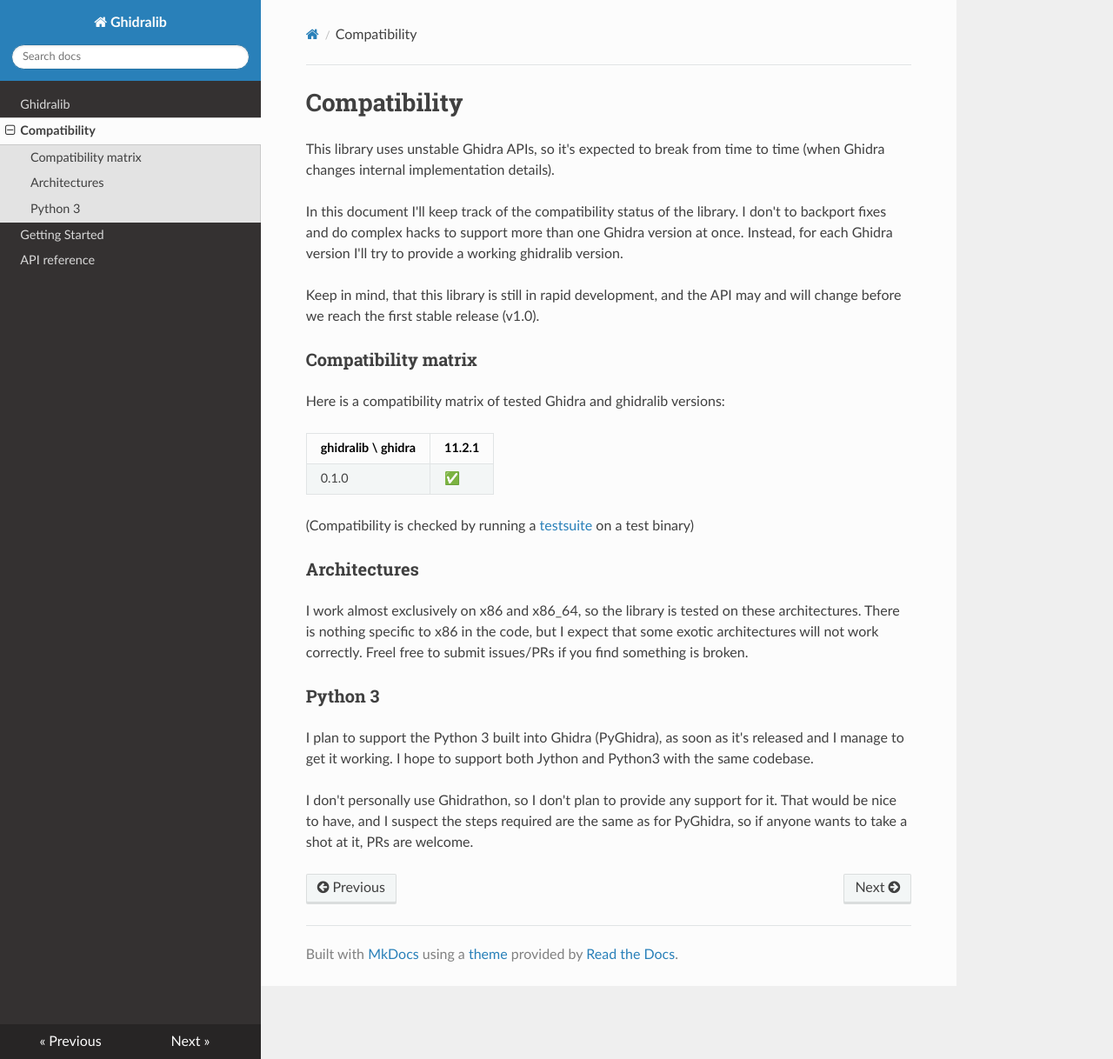
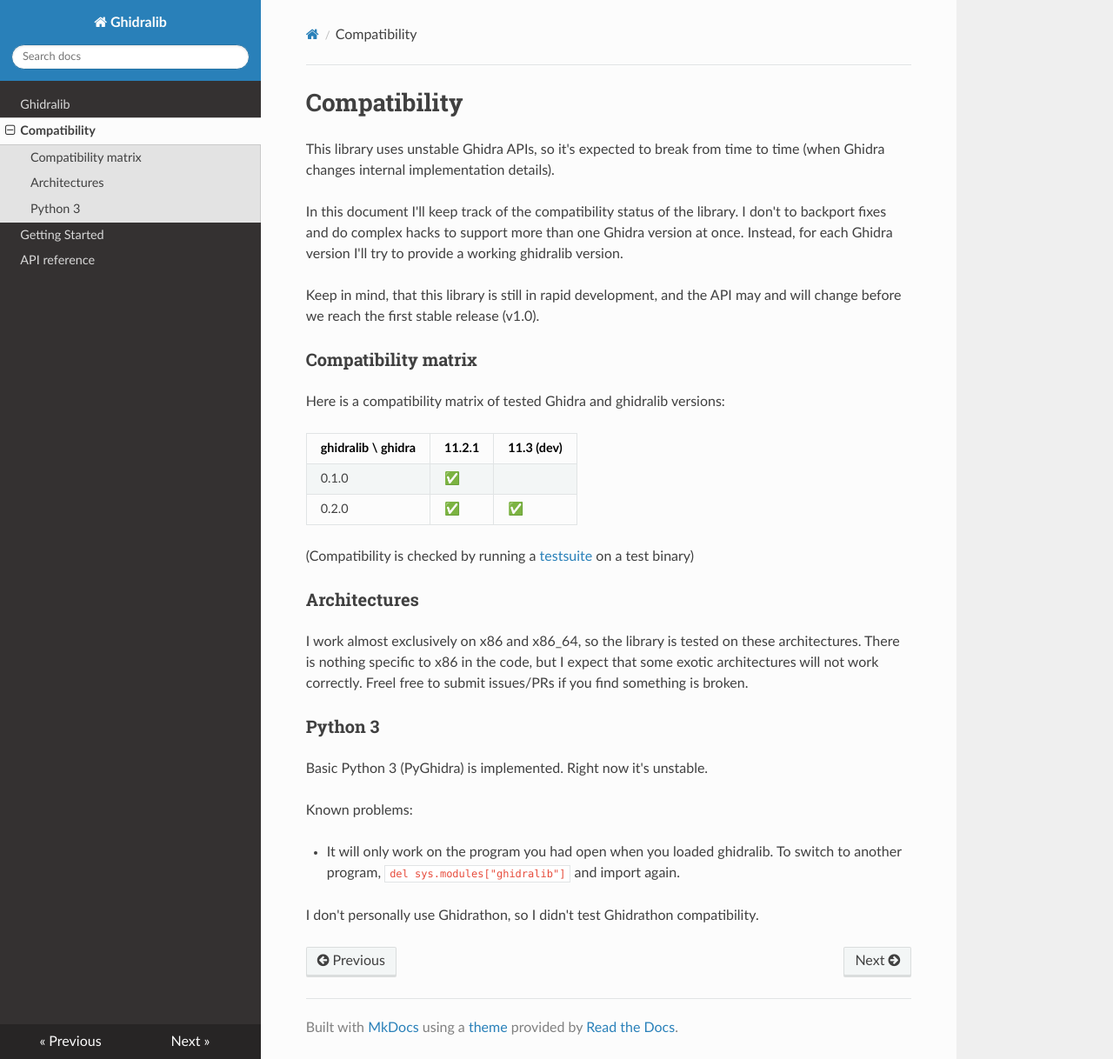
Before and after one commit to msm-code/ghidralib, an MkDocs documentation site: the page built from docs/compatibility.md, in a window 1280 px wide and 1218 px high. Shown: the whole window at 87% size. Built offline with MkDocs 1.6.1, drawn with Linux system fonts in a browser that asks for light colours; nearby versions of some CDN libraries.

```diff
--- a/docs/compatibility.md
+++ b/docs/compatibility.md
@@ -14,9 +14,10 @@ change before we reach the first stable release (v1.0).
 
 Here is a compatibility matrix of tested Ghidra and ghidralib versions:
 
-ghidralib \ ghidra  | 11.2.1  |
---------------------|---------|
-0.1.0               | ✅      |
+ghidralib \ ghidra  | 11.2.1  | 11.3 (dev) |
+--------------------|---------| -----------|
+0.1.0               | ✅      |            |
+0.2.0               | ✅      | ✅         |
 
 (Compatibility is checked by running a [testsuite](../tests/ghidralib_test.py)
 on a test binary)
@@ -30,10 +31,11 @@ Freel free to submit issues/PRs if you find something is broken.
 
 ### Python 3
 
-I plan to support the Python 3 built into Ghidra (PyGhidra), as soon as it's released
-and I manage to get it working. I hope to support both Jython and Python3
-with the same codebase.
+Basic Python 3 (PyGhidra) is implemented. Right now it's unstable.
 
-I don't personally use Ghidrathon, so I don't plan to provide any support for it.
-That would be nice to have, and I suspect the steps required are the same as for
-PyGhidra, so if anyone wants to take a shot at it, PRs are welcome.
+Known problems:
+
+* It will only work on the program you had open when you loaded ghidralib.
+  To switch to another program, `del sys.modules["ghidralib"]` and import again.
+
+I don't personally use Ghidrathon, so I didn't test Ghidrathon compatibility.
--- a/ghidralib.py
+++ b/ghidralib.py
@@ -58,7 +58,7 @@ from java.math import BigInteger
 import sys
 
 
-__version__ = "0.1.0"
+__version__ = "0.2.0"
 
 
 try:
```
